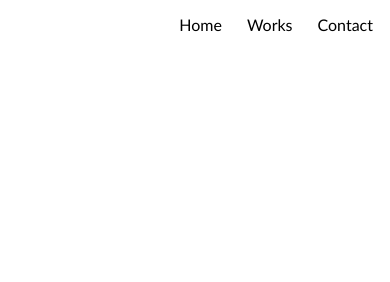
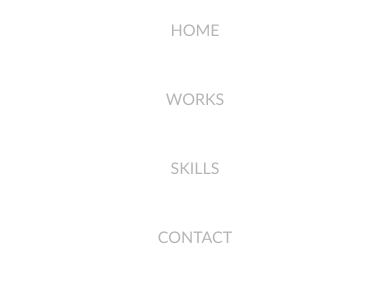
Before and after one commit to yurihoka/Portfolio, a plain HTML site: page index.html in a window 390 px wide. Drawn offline with Linux system fonts and the light colour scheme.

Commit message:
create header section

```diff
--- a/index.html
+++ b/index.html
@@ -8,14 +8,16 @@
     <title>portfolio</title>
   </head>
   <body>
-    <header>
-      <nav class="navbar">
-        <ul>
-          <li><a href="#home">Home</a></li>
-          <li><a href="#works">Works</a></li>
-          <li><a href="#contact">Contact</a></li>
-        </ul>
-      </nav>
-    </header>
+    <div class="container">
+      <header class="header-section">
+        <div class="header-wrapper">
+          <ul class="header-nav">
+            <li class="header-nav-item"><a href="#home">HOME</a></li>
+            <li class="header-nav-item"><a href="#works">WORKS</a></li>
+            <li class="header-nav-item"><a href="#skills">SKILLS</a></li>
+            <li class="header-nav-item"><a href="#contact">CONTACT</a></li>
+          </ul>
+        </div>
+      </header>
   </body>
 </html>
--- /dev/null
+++ b/style.scss
@@ -0,0 +1,62 @@
+* {
+  margin: 0;
+  padding: 0;
+}
+
+body {
+  color: black;
+  font-family: "Gill Sans", "Gill Sans MT", Calibri, "Trebuchet MS", sans-serif;
+}
+
+ul {
+  list-style: none;
+}
+
+a {
+  text-decoration: none;
+}
+
+.header {
+  &-section {
+    width: 100%;
+    padding: 20px 0;
+    overflow: hidden;
+    position: fixed;
+    top: 0;
+    backdrop-filter: blur(12px);
+  }
+  &-nav {
+    display: flex;
+    justify-content: center;
+    gap: 50px;
+    &-item {
+      & > a {
+        color: #b7b4b4;
+        font-weight: 100;
+      }
+      & > a:hover {
+        color: black;
+        font-weight: 100;
+        text-decoration: underline;
+      }
+    }
+  }
+}
+
+@media screen and (max-width: 768px) {
+  .header {
+    &-nav {
+      flex-direction: column;
+      align-items: center;
+      &-item {
+        & > a {
+          color: #b7b4b4;
+        }
+        & > a:hover {
+          color: black;
+          text-decoration: underline;
+        }
+      }
+    }
+  }
+}
```
Also changed, not shown: style.css, 1 other file.
